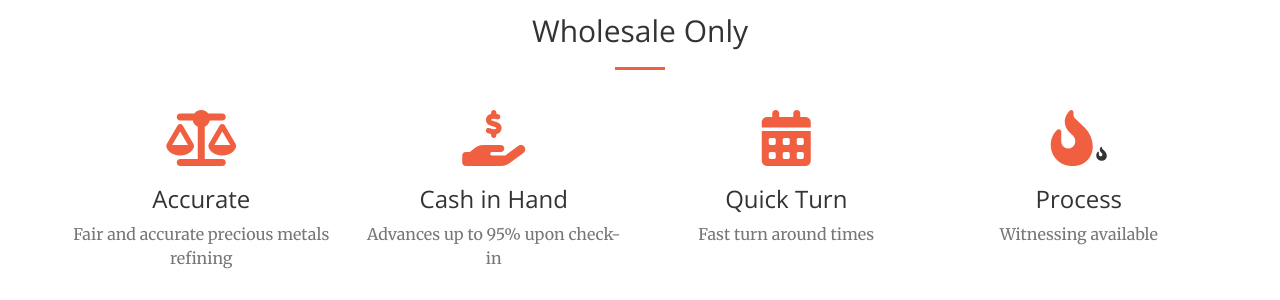
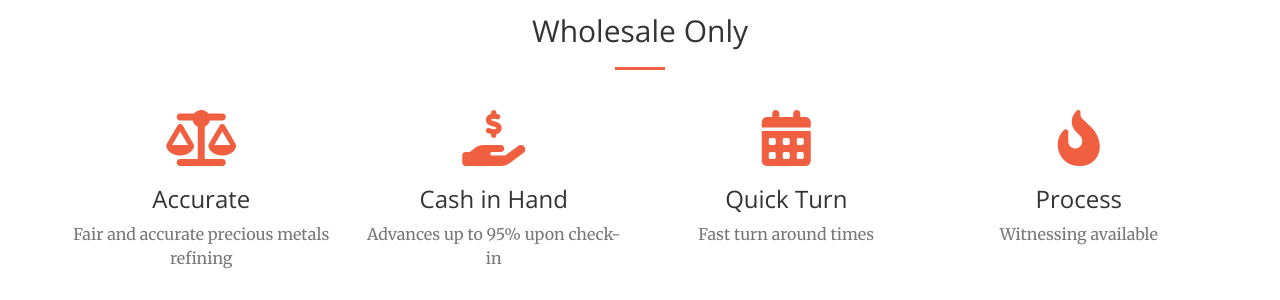
Before and after one commit to wesosan/wesosan.github.io, a Jekyll site: the page built from index.html, in a window 1280 px wide and 900 px high, scrolled down 836 px. Shown: the part 150-450 px from the top of the window. Built offline with Jekyll 4.4.1, drawn with Linux system fonts in a browser that asks for light colours; nearby versions of some CDN libraries.

Commit message:
Update services.html

```diff
--- a/_includes/services.html
+++ b/_includes/services.html
@@ -33,7 +33,6 @@
             <div class="col-lg-3 col-md-6 text-center">
                 <div class="service-box">
                     <i class="fa fa-4x fa-fire-alt wow bounceIn text-primary" data-wow-delay=".3s"></i>
-                    <i class="fas fa-fire-alt"></i>
                     <h3>Process</h3>
                     <p class="text-muted">Witnessing available</p>
                 </div>
```
